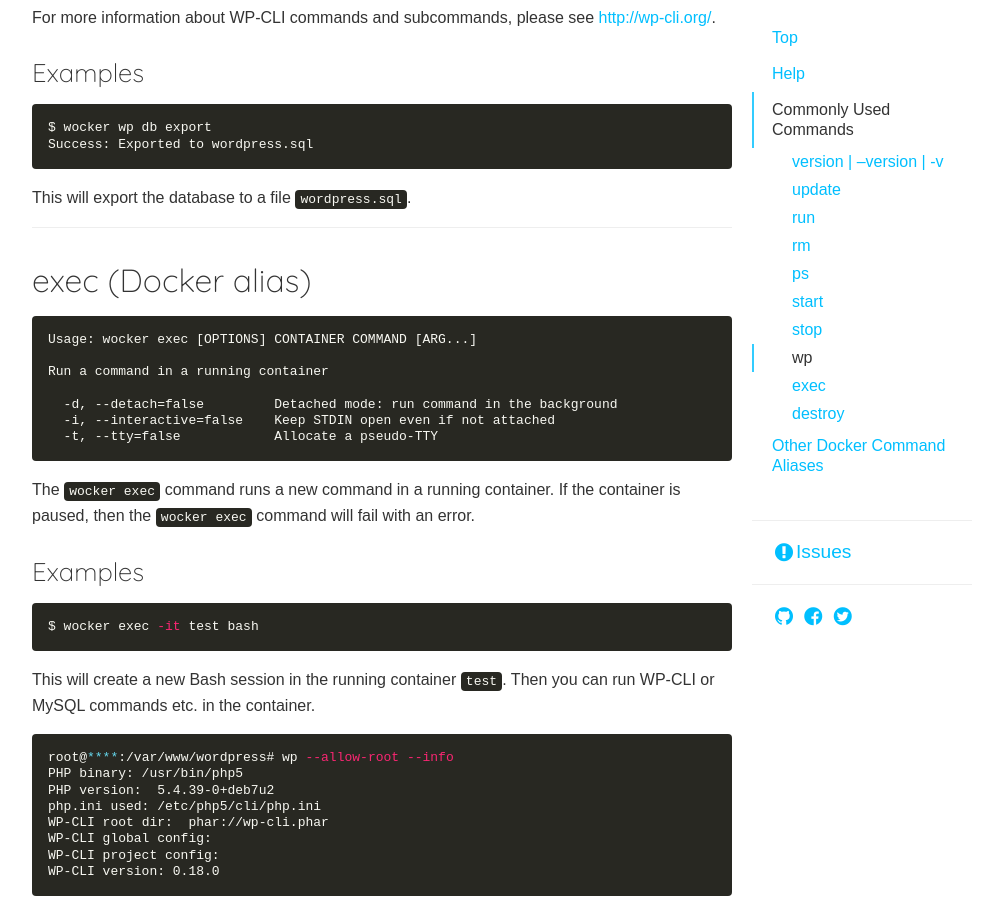
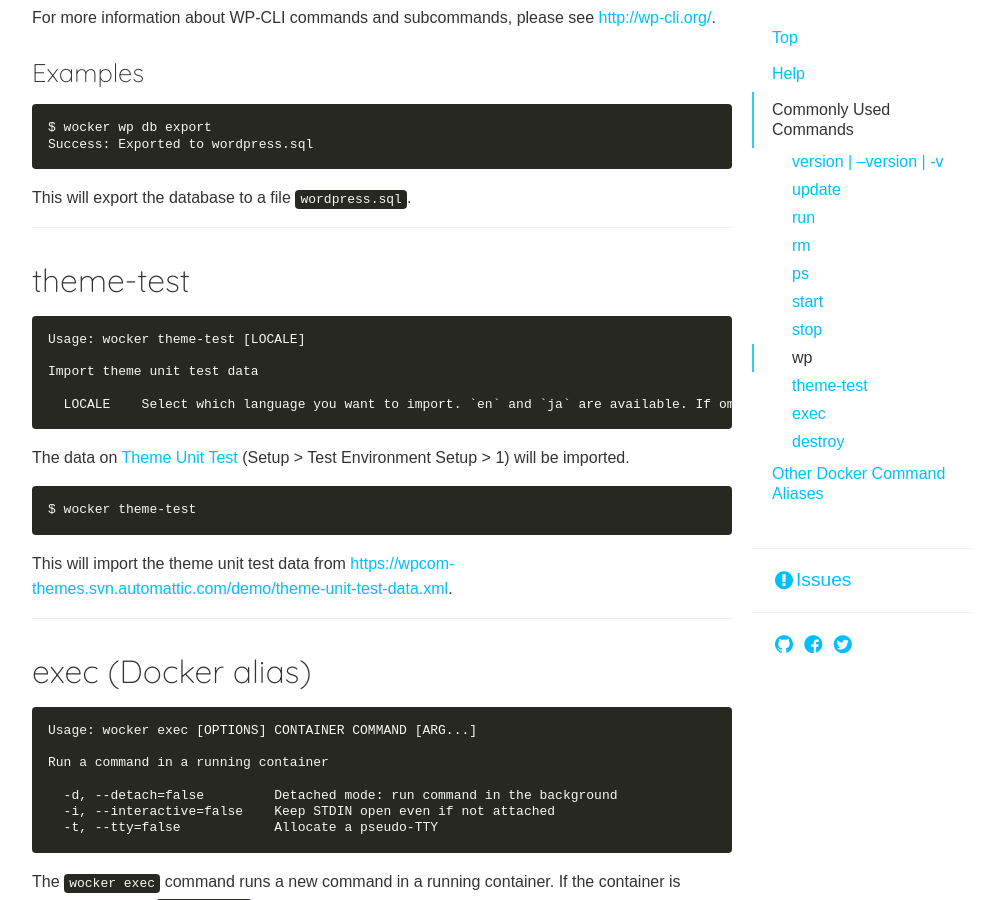
Before and after one commit to wckr/wckr.github.io, a Jekyll site: the page built from commands/index.md, in a window 1280 px wide and 900 px high, scrolled down 4850 px. Shown: the whole window, without its empty margins (138-1141 px from the left). Built offline with Jekyll 4.4.1, drawn with Linux system fonts in a browser that asks for light colours; nearby versions of some CDN libraries; some web fonts are replaced; Markdown is read by kramdown in place of the engine named in the settings; a script that is not in the unit is left out; comment, search, counter and statistics services are not loaded.

Commit message:
Add command documentation fo theme-test

````diff
--- a/commands/index.md
+++ b/commands/index.md
@@ -247,6 +247,26 @@ This will export the database to a file `wordpress.sql`.
 
 ----
 
+### theme-test
+
+```
+Usage: wocker theme-test [LOCALE]
+
+Import theme unit test data
+
+  LOCALE    Select which language you want to import. `en` and `ja` are available. If omitted, `en` will be imported.
+```
+
+The data on [Theme Unit Test](https://codex.wordpress.org/Theme_Unit_Test) (Setup > Test Environment Setup > 1) will be imported.
+
+```bash
+$ wocker theme-test
+```
+
+This will import the theme unit test data from [https://wpcom-themes.svn.automattic.com/demo/theme-unit-test-data.xml](https://wpcom-themes.svn.automattic.com/demo/theme-unit-test-data.xml).
+
+----
+
 ### exec (Docker alias)
 
 ```
````
